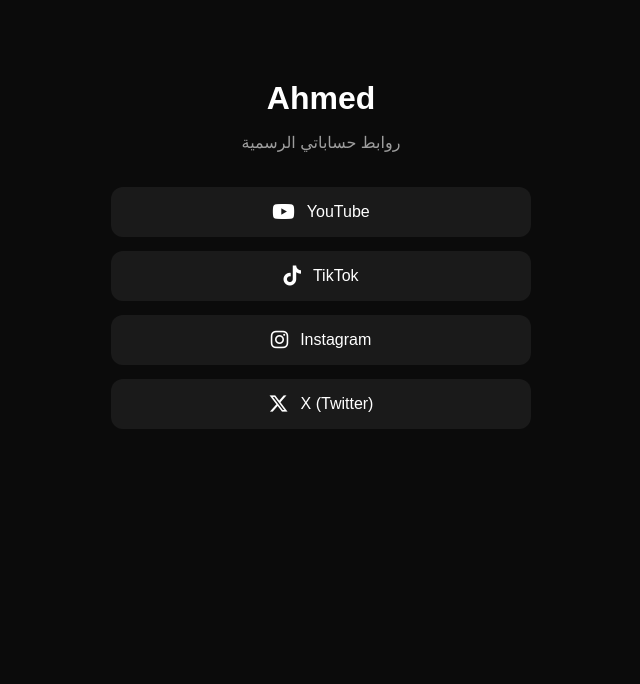
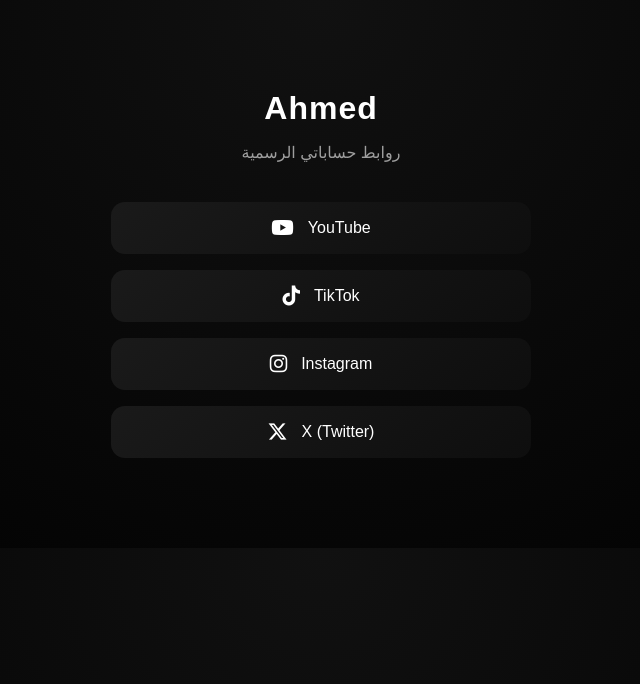
Before and after one commit to ManETDS/donation, a plain HTML site: page index.html in a window 1280 px wide. Shown: the whole page, without its empty margins (319-959 px from the left). Drawn offline with Linux system fonts and the light colour scheme.

Commit message:
Update index.html

```diff
--- a/index.html
+++ b/index.html
@@ -4,55 +4,96 @@
 <meta charset="UTF-8">
 <title>روابط أحمد</title>
 
-<!-- Font Awesome Icons -->
 <link rel="stylesheet" href="https://cdnjs.cloudflare.com/ajax/libs/font-awesome/6.5.0/css/all.min.css">
 
 <style>
+*{
+    box-sizing:border-box;
+}
+
 body{
-    background:#0b0b0b;
+    background:radial-gradient(circle at top, #111, #000);
     color:#ffffff;
     font-family: Arial, sans-serif;
     text-align:center;
     margin:0;
     padding:0;
+    overflow-x:hidden;
 }
 
 .container{
     max-width:420px;
-    margin:80px auto;
+    margin:90px auto;
+    opacity:0;
+    animation:fadeIn 1.2s ease forwards;
 }
 
 h1{
     margin-bottom:8px;
+    letter-spacing:1px;
 }
 
 p{
     opacity:0.6;
-    margin-bottom:35px;
+    margin-bottom:40px;
 }
 
 .link{
     display:flex;
     align-items:center;
     justify-content:center;
-    gap:12px;
-    background:#1a1a1a;
+    gap:14px;
+    background:linear-gradient(145deg, #1a1a1a, #0e0e0e);
     color:white;
     text-decoration:none;
-    padding:15px;
-    margin:14px 0;
-    border-radius:12px;
+    padding:16px;
+    margin:16px 0;
+    border-radius:14px;
     font-size:16px;
-    transition:0.3s;
+    transition:transform 0.35s ease, box-shadow 0.35s ease;
+    animation:slideUp 0.8s ease forwards;
 }
+
+.link:nth-child(3){ animation-delay:0.2s }
+.link:nth-child(4){ animation-delay:0.35s }
+.link:nth-child(5){ animation-delay:0.5s }
+.link:nth-child(6){ animation-delay:0.65s }
 
 .link i{
     font-size:20px;
+    transition:transform 0.3s ease;
 }
 
 .link:hover{
-    background:#333;
-    transform:scale(1.03);
+    transform:translateY(-4px) scale(1.02);
+    box-shadow:0 15px 35px rgba(0,0,0,0.6);
+}
+
+.link:hover i{
+    transform:scale(1.2);
+}
+
+/* Animations */
+@keyframes fadeIn{
+    from{
+        opacity:0;
+        transform:translateY(20px);
+    }
+    to{
+        opacity:1;
+        transform:translateY(0);
+    }
+}
+
+@keyframes slideUp{
+    from{
+        opacity:0;
+        transform:translateY(30px);
+    }
+    to{
+        opacity:1;
+        transform:translateY(0);
+    }
 }
 </style>
 </head>
```
